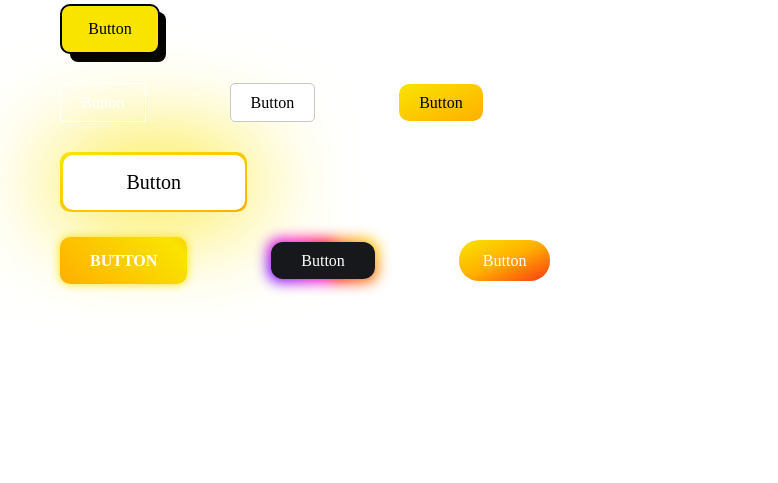
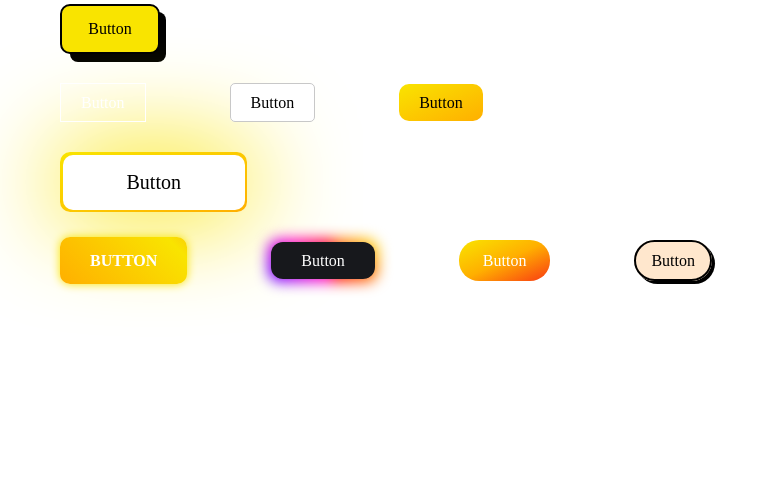
Before and after one commit to alexsofonea/ww, a PHP site: page /ww.html in a window 1280 px wide. Shown: the part 231-714 px from the top of the page, without its empty margins (0-778 px from the left). Run offline with PHP 8.4, Linux system fonts and the light colour scheme.

Commit message:
Style 16 - problem

```diff
--- a/Tudor - FrontEnd/ww.css
+++ b/Tudor - FrontEnd/ww.css
@@ -465,3 +465,26 @@ wwDesign-button.style-15:hover{
     transform: scale(1.05);
     transform: translateY(-2.5px);
 }
+
+/*Style 16*/
+wwDesign-button.style-16{
+    height: fit-content;
+    width: fit-content;
+    padding: 10px 15px;
+    background-color: var(--first-primary-color);
+    border: 2px solid var(--text-color-black);
+    border-radius: 30px;
+    box-shadow: var(--text-color-black) 3px 3px 0 0;
+    color: var(--text-color-black);
+    font-weight: 500;
+    user-select: none;
+}
+
+wwDesign-button.style-16:hover {
+    background-color: var(--text-color-white);
+}
+
+wwDesign-button.style-16:active {
+    box-shadow: var(--text-color-black) 2px 2px 0 0;
+    transform: translate(3px, 3px);
+}
--- a/Tudor - FrontEnd/ww.html
+++ b/Tudor - FrontEnd/ww.html
@@ -52,5 +52,8 @@
 
     <!--########## Style 15 ##########-->
     <wwDesign-button class="style-15">Button</wwDesign-button>
+
+    <!--########## Style 16 ##########-->
+    <wwDesign-button class="style-16">Button</wwDesign-button>
 </body>
 </html>
--- a/Tudor - FrontEnd/ww.js
+++ b/Tudor - FrontEnd/ww.js
@@ -45,6 +45,9 @@ function wwDesignButtons () {
                 break;
             case "style-15":
                 wwDesignButton15(button);
+                break;
+            case "style-16":
+                wwDesignButton16(button);
                 break;
         }
     }
@@ -127,3 +130,8 @@ function wwDesignButton15(button) {
     button.setAttribute("style", `--first-primary-color: ${button.getAttribute("first-primary-color") ?? "rgb(249, 228, 0)"}; --second-primary-color: ${button.getAttribute("second-primary-color") ?? "rgb(255, 175, 0)"}; --third-primary-color: ${button.getAttribute("third-primary-color") ?? "rgb(249, 58, 19)"};`);
     button.innerHTML = `${button.innerHTML}`;
 }
+
+function wwDesignButton16(button) {
+    button.setAttribute("style", `--first-primary-color: ${button.getAttribute("first-primary-color") ?? "rgb(255, 231, 205)"};`);
+    button.innerHTML = `${button.innerHTML}`;
+}
```
